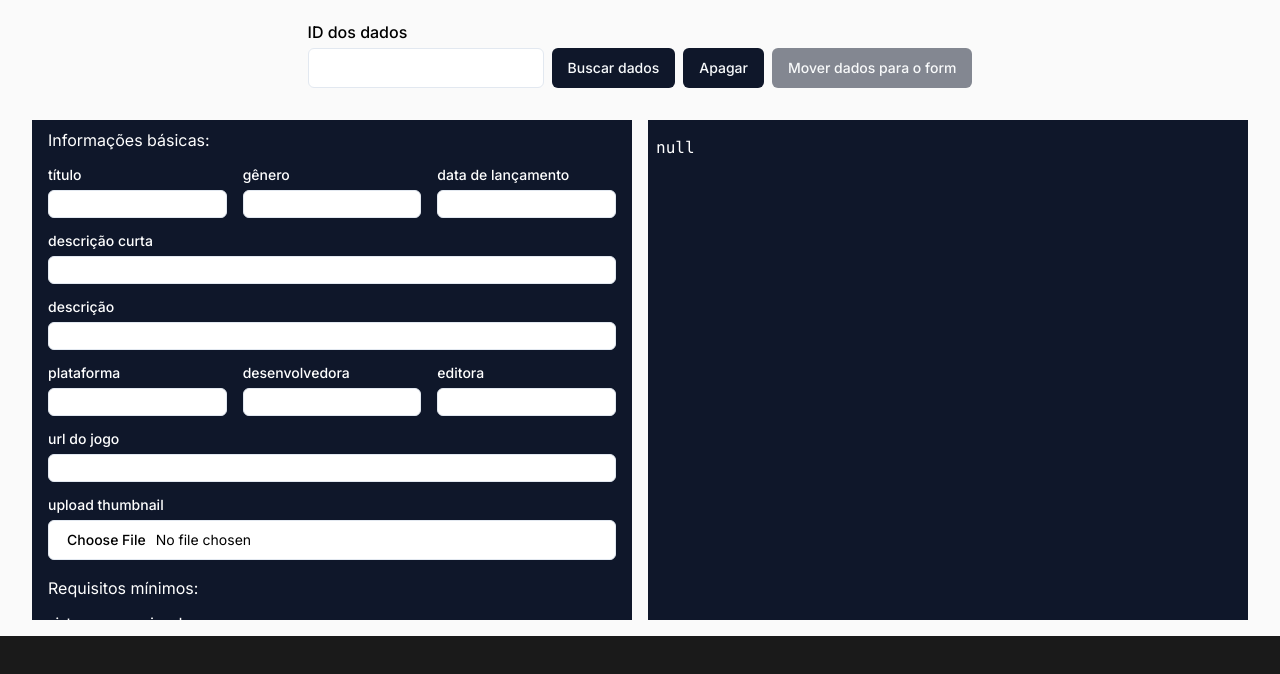
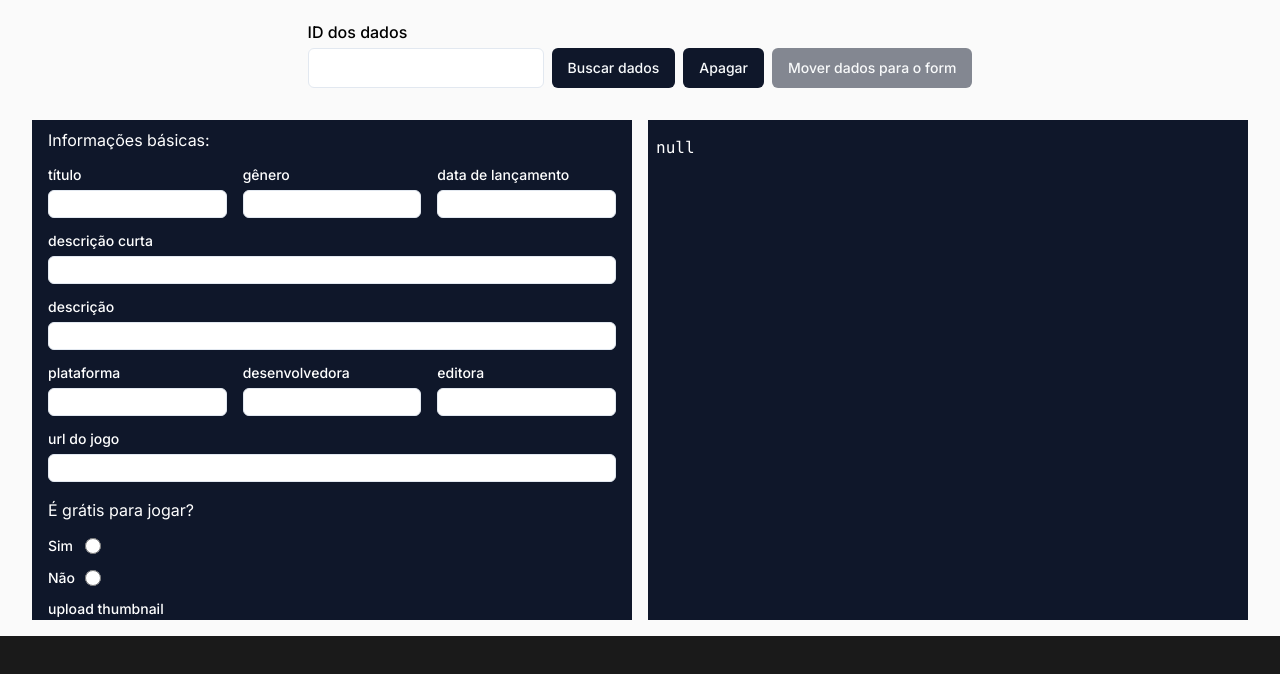
Before and after one commit to jjribeiro1/games-hub, a Next.js app: page /admin in a window 1280 px wide. Shown: the top 674 px of the page. Built offline with nearby package versions, Linux system fonts and the light colour scheme; no server answers.

Commit message:
feat: add property isFree to game

```diff
--- a/src/app/admin/page.tsx
+++ b/src/app/admin/page.tsx
@@ -46,6 +46,7 @@ export default function AdminPage() {
       developer: '',
       publisher: '',
       game_url: '',
+      isFree: true,
       thumbnail: {} as FileList,
       min_system_requirements: {
         os: '',
@@ -215,6 +216,37 @@ export default function AdminPage() {
               {errors.game_url && <p className="text-sm text-red-700">{errors.game_url.message}</p>}
             </div>
 
+            <fieldset className="flex flex-col gap-4">
+              <legend className="text-white">É grátis para jogar?</legend>
+
+              <div className="flex items-center gap-3 mt-4">
+                <Label htmlFor="isFree" className="text-white">
+                  Sim
+                </Label>
+                <Input
+                  className="w-4 h-4 text-blue-600 bg-gray-100 border-gray-300 focus:ring-blue-500 cursor-pointer"
+                  id="isFree"
+                  type="radio"
+                  {...register('isFree')}
+                  value={1}
+                />
+              </div>
+
+              <div className="flex items-center gap-2.5">
+                <Label htmlFor="isNotFree" className="text-white">
+                  Não
+                </Label>
+                <Input
+                  className="w-4 h-4 text-blue-600 bg-gray-100 border-gray-300 focus:ring-blue-500 cursor-pointer"
+                  id="isNotFree"
+                  type="radio"
+                  {...register('isFree')}
+                  value={0}
+                />
+              </div>
+              {errors.isFree && <p className="text-sm text-red-700">{errors.isFree.message}</p>}
+            </fieldset>
+
             <div className="flex flex-col gap-2">
               <Label htmlFor="thumbnail" className="text-white">
                 upload thumbnail
--- a/src/lib/schemas/create-game.ts
+++ b/src/lib/schemas/create-game.ts
@@ -10,6 +10,12 @@ const baseGameSchema = z.object({
   platform: z.string().min(3, { message: minLengthMessage('plataforma', 3) }),
   developer: z.string().min(3, { message: minLengthMessage('desenvolvedora', 3) }),
   publisher: z.string().min(3, { message: minLengthMessage('editora', 3) }),
+  isFree: z
+    .enum(['0', '1'])
+    .refine((val) => val === '0' || val === '1', { message: 'valor inválido' })
+    .transform((val) => {
+      return Boolean(parseInt(val));
+    }),
   game_url: z.string().min(3, { message: minLengthMessage('url do jogo', 3) }),
   thumbnail: z.any().refine((val) => val.length > 0, { message: 'thumbnail é obrigatória' }),
 });
--- a/src/services/game.ts
+++ b/src/services/game.ts
@@ -19,6 +19,7 @@ export async function createGame(game: createGameTypeSchema) {
     developer: game.developer,
     publisher: game.publisher,
     game_url: game.game_url,
+    isFree: game.isFree,
     thumbnail: thumbnailRef,
   }).catch(() => {
     throw new AddDocFirebaseError();
--- a/src/types/game.ts
+++ b/src/types/game.ts
@@ -7,6 +7,7 @@ export interface Game {
   freetogame_profile_url: string;
   game_url: string;
   genre: string;
+  isFree: boolean;
   minimum_system_requirements: MinimumSystemRequirements;
   platform: string;
   publisher: string;
```
